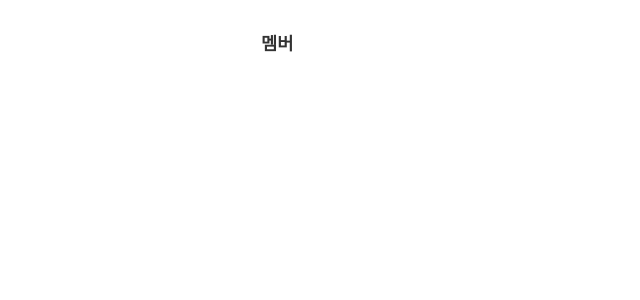
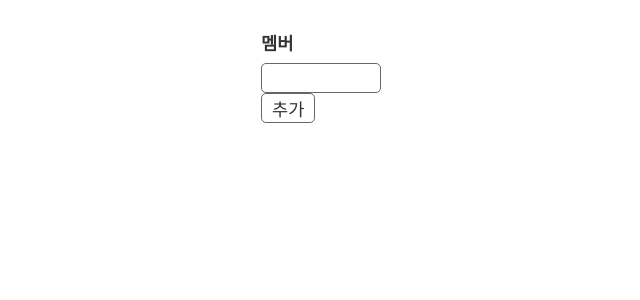
Before and after one commit to yemsu/conditional-random-result-react, a React (Create React App) app: page / in a window 1280 px wide. Shown: the top 300 px of the page, without its empty margins (194-834 px from the left). Built offline with nearby package versions, Linux system fonts and the light colour scheme.

Commit message:
feat: InputBadges 컴포넌트 생성 및 적용 (+ Badge, Button, Input)

```diff
--- a/src/App.tsx
+++ b/src/App.tsx
@@ -1,8 +1,36 @@
 import styled from 'styled-components';
 import GlobalStyle from './global-style'
 import ContentSection from './components/ContentSection';
+import InputBadges from './components/InputBadges';
+import useInputs from './hooks/useInputs';
+import { SyntheticEvent, useCallback, useState } from 'react';
+
+interface Forms {
+  [key: string]: string
+}
 
 function App() {
+  const [forms, onChange, reset, setForms] = useInputs<Forms>({
+    memberName: '',
+    caseName: ''
+  })
+  const [addedDataList, setAddedDataList] = useState<{[key: string]: string[]}>({
+    memberNames: [],
+    caseNames: []
+  })
+
+  const onSubmit = useCallback((e: SyntheticEvent, dataType: string) => {
+    e.preventDefault()
+    const dataListType = `${dataType}s`
+    const newData = forms[dataType]
+    setAddedDataList((prev) => ({
+      ...prev,
+      [dataListType]: [...prev[dataListType], newData]
+    }))
+    // reset form
+    setForms((prev) => ({...prev, memberName: ''}))
+  }, [forms, addedDataList])
+
   return (
     <>
       <GlobalStyle />
@@ -10,7 +38,14 @@ function App() {
         <ContentSection
           title="멤버"
         >
-
+          <InputBadges
+            onChange={onChange}
+            onSubmit={onSubmit}
+            dataType="memberName"
+            inputValue={forms.memberName}
+            dataList={addedDataList.memberNames}
+            setDataList={setAddedDataList}
+          />
         </ContentSection>
       </AppStyled>
     </>
--- /dev/null
+++ b/src/components/InputBadges.tsx
@@ -0,0 +1,49 @@
+import { Dispatch, SetStateAction, SyntheticEvent } from "react"
+import styled from "styled-components"
+import Input from "../elements/Input"
+import Button from "../elements/Button"
+import Badge from "../elements/Badge"
+
+interface InputBadgesProps {
+  onChange: (e: SyntheticEvent) => void
+  onSubmit: (e: SyntheticEvent, dataType: string) => void
+  dataType: string
+  inputValue: string
+  dataList: string[]
+  setDataList: Dispatch<SetStateAction<{[key: string]: string[]}>>
+}
+
+function InputBadges(props: InputBadgesProps) {
+  const {
+    onChange,
+    onSubmit,
+    dataType,
+    inputValue,
+    dataList
+  } = props
+
+  return (
+    <FormStyled onSubmit={(e) => onSubmit(e, dataType)}>
+      <Input
+        name={dataType}
+        value={inputValue}
+        onChange={onChange}
+      />
+      <Button type="submit">추가</Button>
+
+      <ul>
+        {dataList.map((data: string) => (
+          <li key={data}>
+            <Badge>{ data }</Badge>
+          </li>
+        ))}
+      </ul>
+    </FormStyled>
+  )
+}
+
+const FormStyled = styled.form`
+
+`
+
+export default InputBadges
--- /dev/null
+++ b/src/elements/Badge.tsx
@@ -0,0 +1,23 @@
+import styled from "styled-components"
+
+interface BadgeProps {
+  children: string
+}
+
+function Badge(props: BadgeProps) {
+  const {
+    children
+  } = props
+
+  return (
+    <BadgeStyled>{ children }</BadgeStyled>
+  )
+}
+
+const BadgeStyled = styled.span`
+    padding: 0 8px;
+    background-color: var(--gray-900);
+    border-radius: 5px;
+`
+
+export default Badge
--- /dev/null
+++ b/src/elements/Button.tsx
@@ -0,0 +1,61 @@
+import { ReactNode } from "react"
+import styled from "styled-components"
+
+interface ButtonProps {
+  type?: 'button' | 'submit'
+  children: ReactNode
+}
+
+function Button(props: ButtonProps) {
+  const {
+    type = 'button',
+    children
+  } = props
+
+  return (
+    <ButtonStyled
+      type={type}
+    >
+      { children }
+    </ButtonStyled>
+  )
+}
+
+const ButtonStyled = styled.button`
+  height: 30px;
+  padding: 0 10px;
+  border: 1px solid var(--gray-400);
+  border-radius: var(--br-m);
+  transition: 0.1s;
+`
+
+// button:not(:disabled):hover {
+//   opacity: 0.7;
+// }
+// button:not(:disabled).active {
+//   background-color: #333;
+//   border-color: #333;
+//   color: #fff;
+// }
+// button.large {
+//   height: 40px;
+//   padding: 0 30px;
+// }
+// button.color-primary {
+//   background-color: hsl(219, 79%, 66%);
+//   border-color: hsl(219, 79%, 66%);
+//   color: #fff;
+// }
+// button.text {
+//   padding: 0;
+//   height: auto;
+//   border: none;
+//   font-size: 0.8em;
+// }
+// button:disabled {
+//   border-color: #f6f6f6;
+//   background-color: #f6f6f6;
+//   color: #bbb;
+//   cursor: default;
+// }
+export default Button
--- /dev/null
+++ b/src/elements/Input.tsx
@@ -0,0 +1,39 @@
+import { SyntheticEvent, memo } from "react"
+import styled from "styled-components"
+
+interface InputProps {
+  name: string
+  value: string
+  onChange: (e: SyntheticEvent) => void
+}
+
+function Input(props: InputProps) {
+  const {
+    name,
+    value,
+    onChange
+  } = props
+  return (
+    <InputWrapper>
+      <StyledInput
+        type="text"
+        name={name}
+        value={value}
+        onChange={onChange}
+      />
+    </InputWrapper>
+  )
+}
+
+const InputWrapper = styled.div`
+`
+
+const StyledInput = styled.input`
+  width: 120px;
+  height: 30px;
+  padding: 0 10px;
+  border: 1px solid var(--gray-400);
+  border-radius: var(--br-m);
+`
+
+export default memo(Input)
--- a/src/global-style.ts
+++ b/src/global-style.ts
@@ -46,4 +46,11 @@ button {
   background-color: transparent;
   cursor: pointer;
 }
+:root {
+  --gray-100: #333;
+  --gray-400: #666;
+  --gray-900: #f6f6f6;
+
+  --br-m: 5px;
+}
 `;
```
